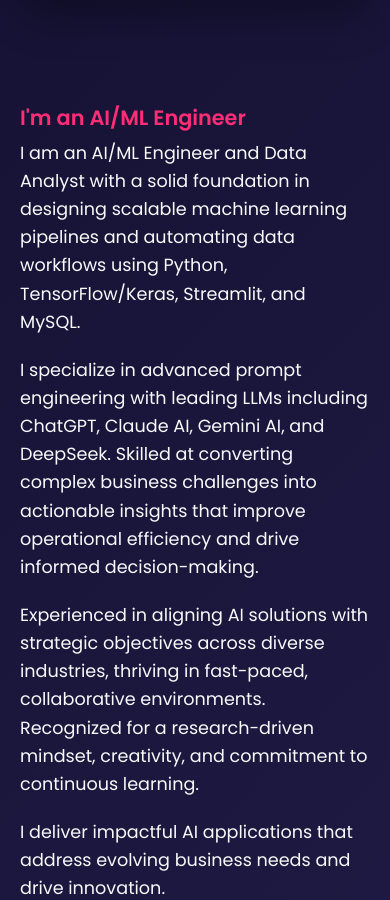
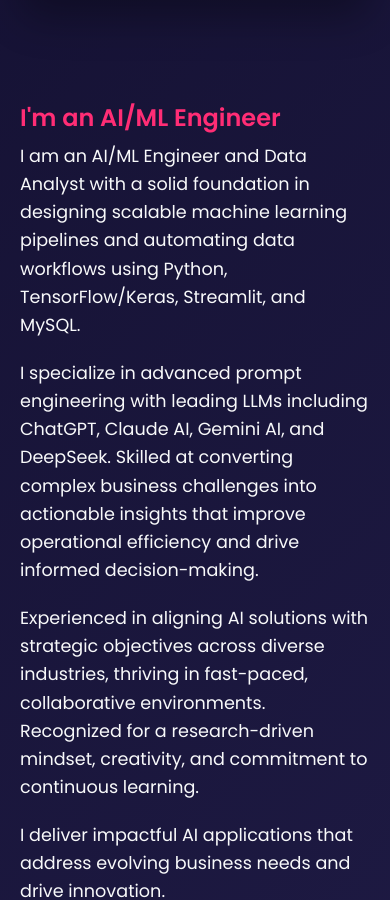
Before and after one commit to YUVRAJKG365/MyPortFolio_YKG365, a plain HTML site: page index.html in a window 390 px wide. Shown: the part 1352-2252 px from the top of the page. Drawn offline with nearby package versions, Linux system fonts and the light colour scheme.

Commit message:
Update style.css

```diff
--- a/assets/css/style.css
+++ b/assets/css/style.css
@@ -1609,11 +1609,11 @@
         flex-shrink: 0;
     }
     .typing-wrapper {
-        height: 1.5rem; /* Adjust height for mobile */
+        height: 1.7rem; /* Adjust height for mobile */
     }
 
     .typed {
-        font-size: 1.5rem; /* Match mobile font size */
+        font-size: 1.7rem; /* Match mobile font size */
     }
 
 }
@@ -1660,11 +1660,11 @@
         font-size: 1rem;
     }
     .typing-wrapper {
-        height: 1.3rem; /* Smaller screens */
+        height: 1.5rem; /* Smaller screens */
     }
 
     .typed-text {
-        font-size: 1.3rem;
+        font-size: 1.5rem;
     }
 }
 .project-card {
```
